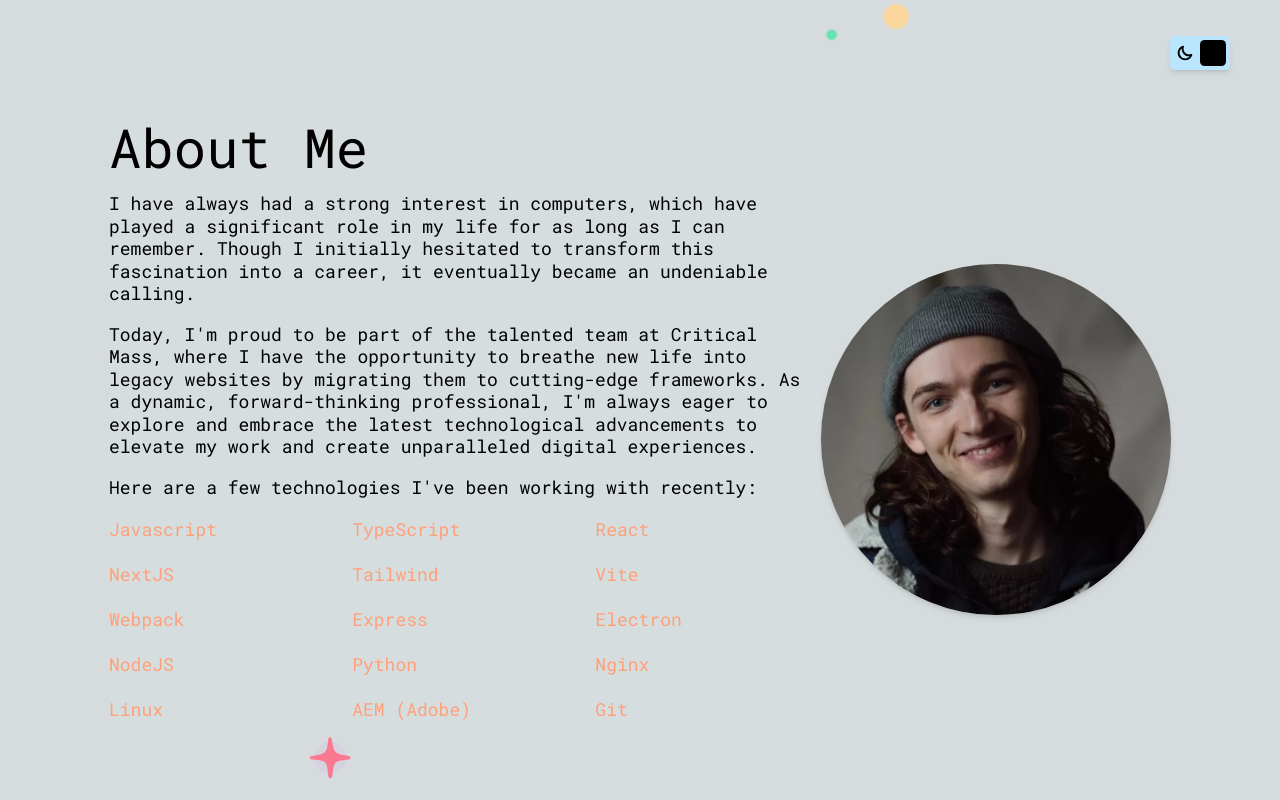
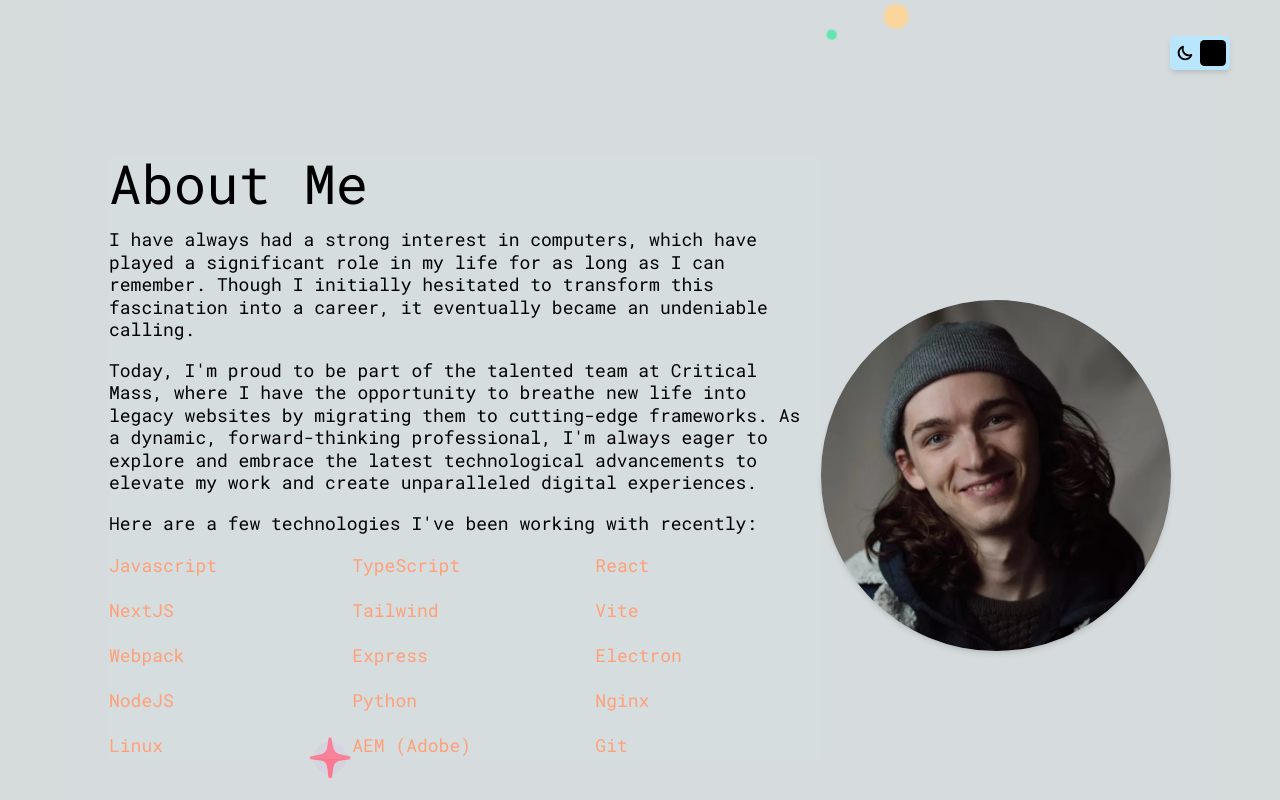
Before and after one commit to yunggarlic/new_personal, a Next.js app: page / in a window 1280 px wide. Shown: the part 680-1480 px from the top of the page. Built offline with nearby package versions, Linux system fonts and the light colour scheme.

Commit message:
restores padding

```diff
--- a/src/styles/globals.css
+++ b/src/styles/globals.css
@@ -56,8 +56,8 @@ main {
   margin-top: var(--nav-height);
 }
 
-main > section {
-  @apply bg-primary;
+main > div > section {
+  @apply py-8;
 }
 
 html {
```
